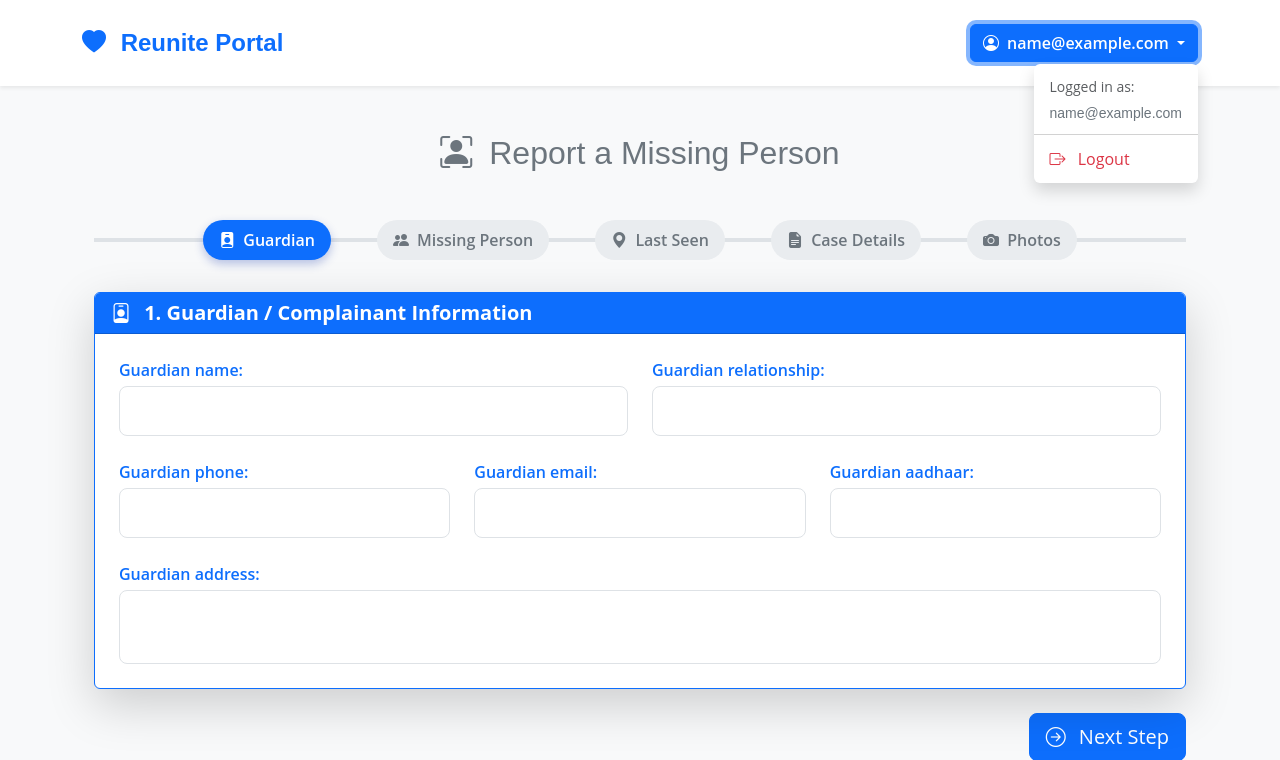
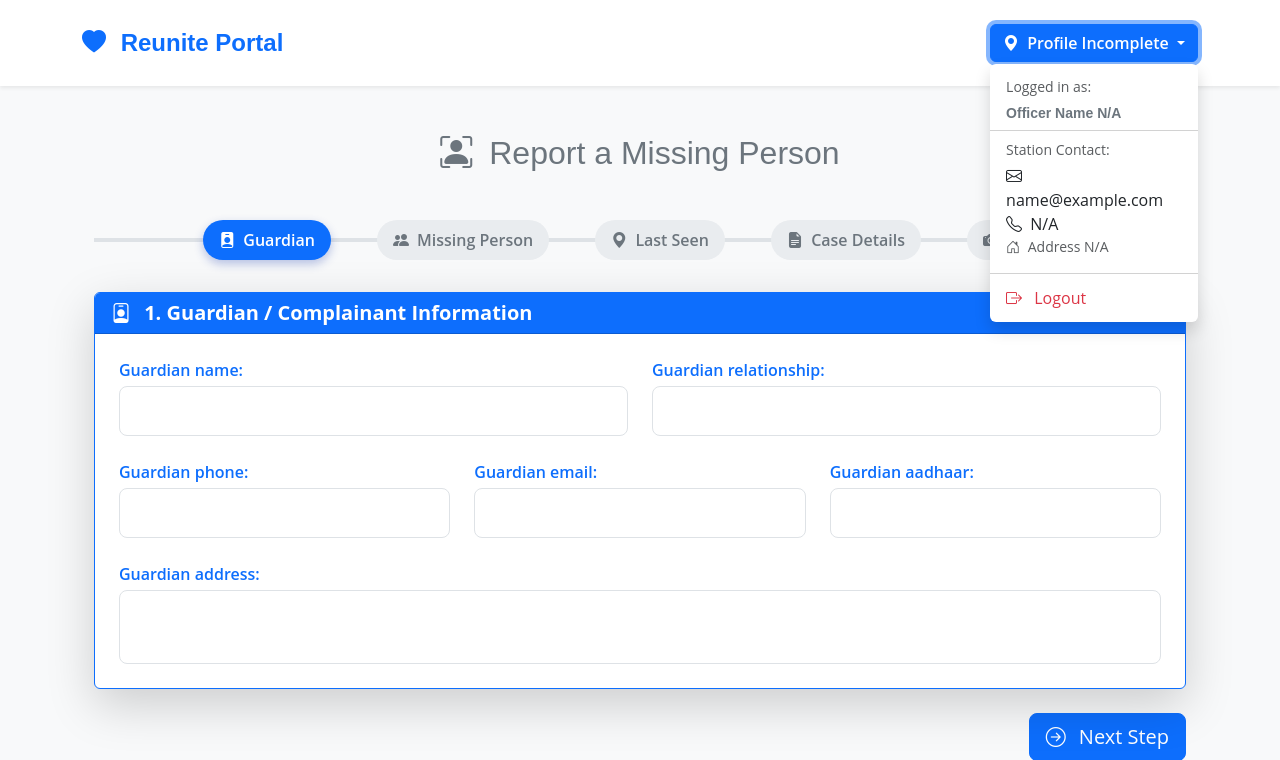
Before and after one commit to Wani-Chetan-999/Reunite-AI-Tracking-System-, a Django app: page /cases/create/ in a window 1280 px wide, after a click on "Profile Incomplete". Shown: the top 760 px of the page. Run offline with Django 5.2, Linux system fonts and the light colour scheme; the visitor is signed in with stand-in values (Sample User, id 1); parts of the project's set-up code (start-up, migrations or seed data) failed here and were passed over.

Commit message:
DropDown Modified with Essential Details

```diff
--- a/templates/base.html
+++ b/templates/base.html
@@ -25,7 +25,7 @@
             </h1>
         </a>
 
-        {% if request.user.is_authenticated %}
+        {% comment %} {% if request.user.is_authenticated %}
             <div class="dropdown">
                 <button class="btn btn-outline-primary dropdown-toggle fw-semibold" type="button" data-bs-toggle="dropdown" aria-expanded="false">
                     <i class="bi bi-person-circle me-1"></i> {{ request.user.email }}
@@ -33,9 +33,49 @@
                 <ul class="dropdown-menu dropdown-menu-end shadow border-0">
                     <li>
                         <span class="dropdown-item-text text-muted small">Logged in as:</span>
-                        <h6 class="dropdown-header py-1">{{ request.user.email }}</h6>
+                        <h6 class="dropdown-header py-2">{{ request.user.email }}</h6>
                     </li>
                     <li><hr class="dropdown-divider"></li>
+                    <li>
+                        <form method="post" action="{% url 'police:logout' %}">
+                            {% csrf_token %}
+                            <button type="submit" class="dropdown-item text-danger">
+                                <i class="bi bi-box-arrow-right me-2"></i> Logout
+                            </button>
+                        </form>
+                    </li>
+                </ul>
+            </div> {% endcomment %}
+            {% if request.user.is_authenticated %}
+            <div class="dropdown">
+                <button class="btn btn-outline-primary dropdown-toggle fw-semibold" type="button" data-bs-toggle="dropdown" aria-expanded="false">
+                    <i class="bi bi-geo-alt-fill me-1"></i> {{ request.user.profile.police_station_name|default:"Profile Incomplete" }}
+                </button>
+                <ul class="dropdown-menu dropdown-menu-end shadow border-0">
+                    <li>
+                        <span class="dropdown-item-text text-muted small">Logged in as:</span>
+                        <h6 class="dropdown-header py-1 fw-bold mb-0">
+                            {{ request.user.profile.officer_name|default:"Officer Name N/A" }}
+                        </h6>
+                    </li>
+
+                    <li><hr class="dropdown-divider my-1"></li>
+
+                    <li>
+                        <span class="dropdown-item-text text-muted small">Station Contact:</span>
+                        <p class="dropdown-item-text py-0 mb-0">
+                            <i class="bi bi-envelope me-1"></i> {{ request.user.email }}
+                        </p>
+                        <p class="dropdown-item-text py-0 mb-0">
+                            <i class="bi bi-telephone me-1"></i> {{ request.user.profile.phone_number|default:"N/A" }}
+                        </p>
+                        <p class="dropdown-item-text py-0 small text-muted">
+                            <i class="bi bi-house-door me-1"></i> {{ request.user.profile.police_station_address|default:"Address N/A" }}
+                        </p>
+                    </li>
+
+                    <li><hr class="dropdown-divider"></li>
+
                     <li>
                         <form method="post" action="{% url 'police:logout' %}">
                             {% csrf_token %}
```
